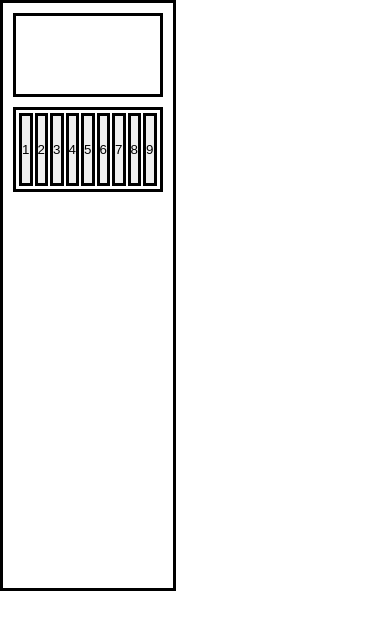
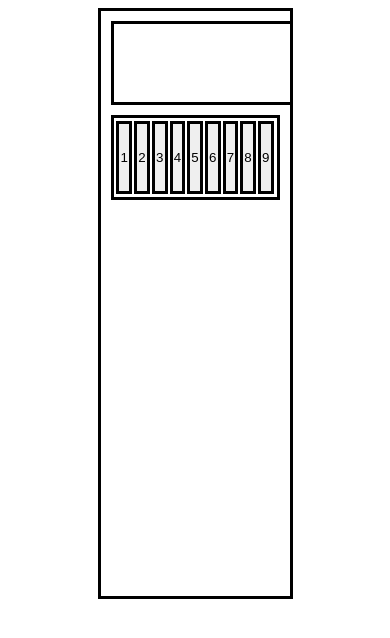
Before and after one commit to Zahir091/Calculator, a plain HTML site: page index.html in a window 390 px wide. Drawn offline with Linux system fonts and the light colour scheme.

Commit message:
Added container responsiveness

```diff
--- a/main.js
+++ b/main.js
@@ -1,5 +1,6 @@
 main = document.querySelector(".btn-row");
 
+const ButtonArray = [];
 class Button {
     constructor(value) {
         this.value = value;
--- a/style.css
+++ b/style.css
@@ -1,12 +1,17 @@
 * {
     overflow: hidden;
     padding: 0;
-    margin: 0;
+
     box-sizing: border-box;
 }
 
+body {
+    display:flex;
+    justify-content: center;
+}
+
 .main {
-    width: 45vw;
+    width:  min(450px, 50vw);
     height: 70vh;
     border: 3px solid black;
     padding: 10px;
@@ -17,6 +22,7 @@
 
 .screen {
     height: 10vh;
+    width:  min(420px, 50vw);
     border: 3px solid black;
 }
 
```
